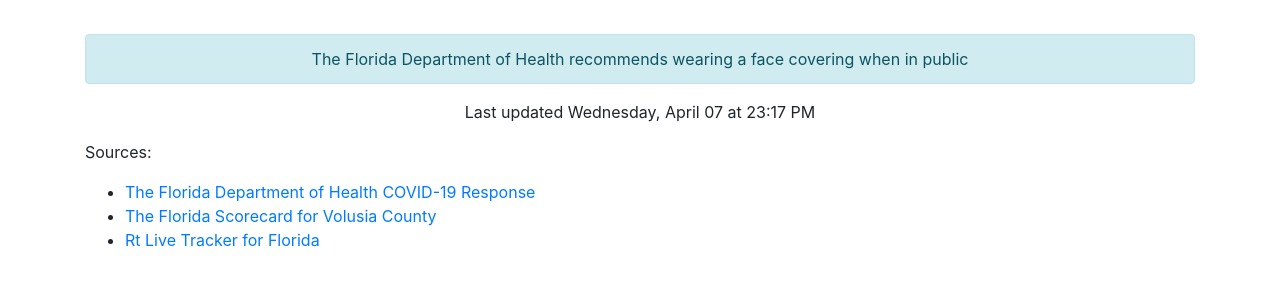
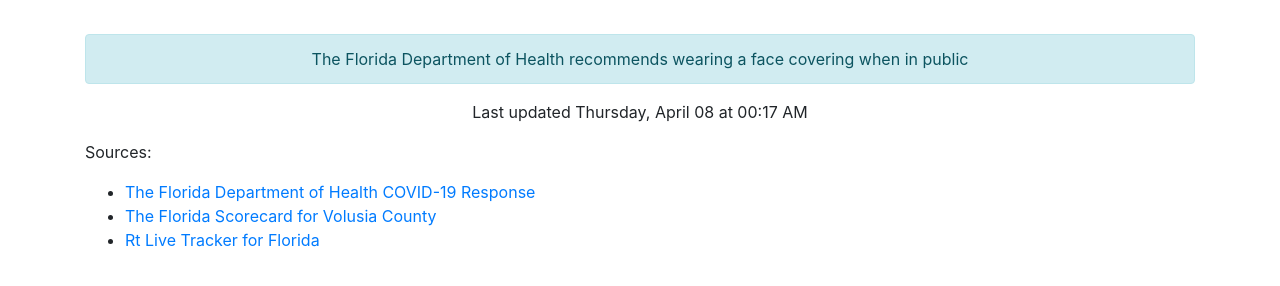
Before and after one commit to thinkjson/timeforchurch, a Jekyll site: the page built from index.md, in a window 1280 px wide. Shown: the part 544-830 px from the top of the page. Built offline with Jekyll 4.4.1, drawn with Linux system fonts in a browser that asks for light colours; our own code applies the rules of GitHub Pages for plain Markdown files.

Commit message:
Updating data

```diff
--- a/_includes/data.html
+++ b/_includes/data.html
@@ -10,4 +10,4 @@
     <div class="outcome text-success">YES</div>
     <div class="alert alert-info" role="alert">The Florida Department of Health recommends wearing a face covering when in public</div>
 
-    <p>Last updated Wednesday, April 07 at 23:17 PM</p>
+    <p>Last updated Thursday, April 08 at 00:17 AM</p>
```
